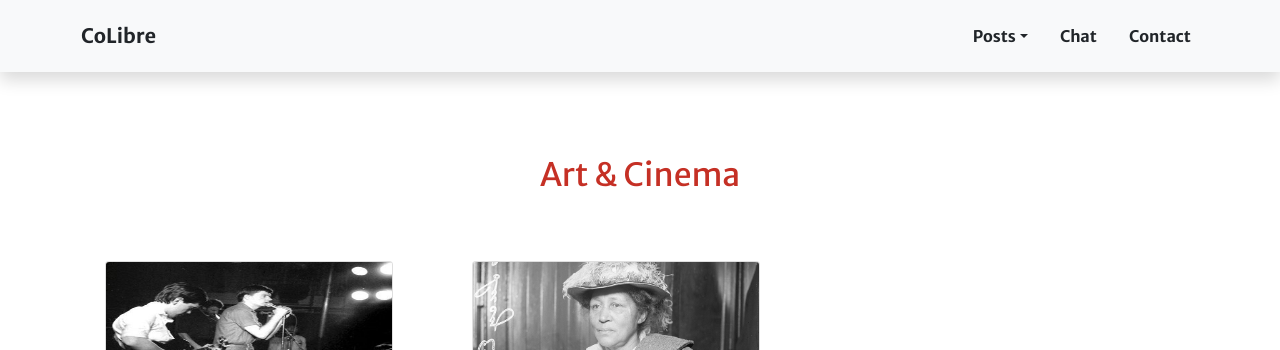
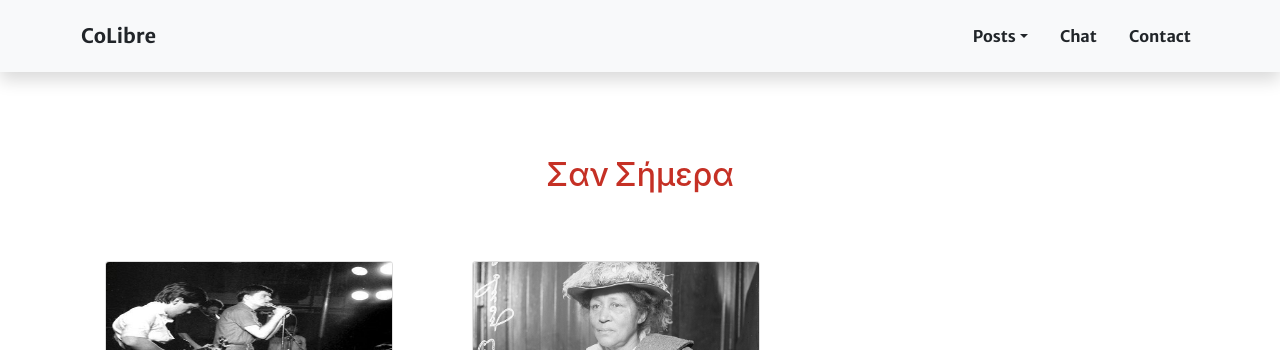
Before and after one commit to colibreradio/colibreradiotest, a Jekyll site: the page built from sansimera.markdown, in a window 1280 px wide and 900 px high. Shown: the top 350 px of the window. Built offline with Jekyll 4.4.1, drawn with Linux system fonts in a browser that asks for light colours; nearby versions of some CDN libraries.

Commit message:
Update sansimera.markdown

```diff
--- a/sansimera.markdown
+++ b/sansimera.markdown
@@ -9,7 +9,7 @@ layout: category
     <div class="container">
         {% for category in site.categories %}
         {% if category[0] == 'sansimera' %}
-        <h2 class="page-header">{{ site.data.site.art }}</h2>
+        <h2 class="page-header">{{ site.data.site.sansimera }}</h2>
         <ul class="list-group list-group-flush">
             <li class="list-group-item">
                 <div class="row">
```
